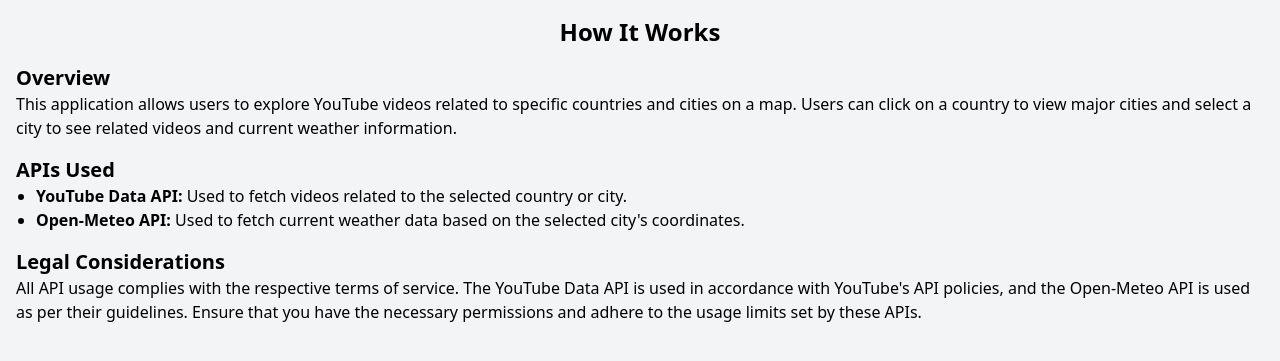
After one commit to moscardino1/youtubetravelexplorer, a Flask app: page /info in a window 1280 px wide. The commit adds this page. Shown: the top 361 px of the page. Run offline with Flask 2, Linux system fonts and the light colour scheme.

Commit message:
weather feature

```diff
--- a/youtubetravelexplorer/app.py
+++ b/youtubetravelexplorer/app.py
@@ -32,9 +32,16 @@ except Exception as e:
     logger.error(f"Failed to build YouTube API client: {str(e)}")
 
 @app.route('/')
-def index():
-    logger.info("Homepage accessed")
+def home():
     return render_template('index.html')
+
+@app.route('/contact')
+def contact():
+    return render_template('contact.html')
+
+@app.route('/info')
+def info():
+    return render_template('info.html')
 
 @app.route('/search', methods=['POST'])
 def search_videos():
@@ -67,7 +74,7 @@ def search_videos():
         )
 
         logger.info("Executing YouTube API request")
-        response = 's' #youtube_request.execute()
+        response =  youtube_request.execute()
         logger.info(f"Received {len(response.get('items', []))} results from YouTube API")
 
         videos = []
--- /dev/null
+++ b/youtubetravelexplorer/templates/info.html
@@ -0,0 +1,30 @@
+<!DOCTYPE html>
+<html lang="en">
+<head>
+    <meta charset="UTF-8">
+    <meta name="viewport" content="width=device-width, initial-scale=1.0">
+    <title>How It Works</title>
+    <link href="https://cdn.jsdelivr.net/npm/tailwindcss@2.2.19/dist/tailwind.min.css" rel="stylesheet">
+</head>
+<body class="bg-gray-100">
+    <div class="container mx-auto p-4">
+        <h1 class="text-2xl font-bold text-center mb-4">How It Works</h1>
+        <div class="mb-4">
+            <h2 class="text-xl font-semibold">Overview</h2>
+            <p>This application allows users to explore YouTube videos related to specific countries and cities on a map. Users can click on a country to view major cities and select a city to see related videos and current weather information.</p>
+        </div>
+        <div class="mb-4">
+            <h2 class="text-xl font-semibold">APIs Used</h2>
+            <ul class="list-disc pl-5">
+                <li><strong>YouTube Data API:</strong> Used to fetch videos related to the selected country or city.</li>
+                <li><strong>Open-Meteo API:</strong> Used to fetch current weather data based on the selected city's coordinates.</li>
+            </ul>
+        </div>
+        <div class="mb-4">
+            <h2 class="text-xl font-semibold">Legal Considerations</h2>
+            <p>All API usage complies with the respective terms of service. The YouTube Data API is used in accordance with YouTube's API policies, and the Open-Meteo API is used as per their guidelines. Ensure that you have the necessary permissions and adhere to the usage limits set by these APIs.</p>
+        </div>
+
+    </div>
+</body>
+</html>
```
Also changed, not shown: youtubetravelexplorer/static/js/main.js (+48 -1 lines), youtubetravelexplorer/templates/contact.html (added, +19 -0 lines), youtubetravelexplorer/templates/index.html (+10 -6 lines).
